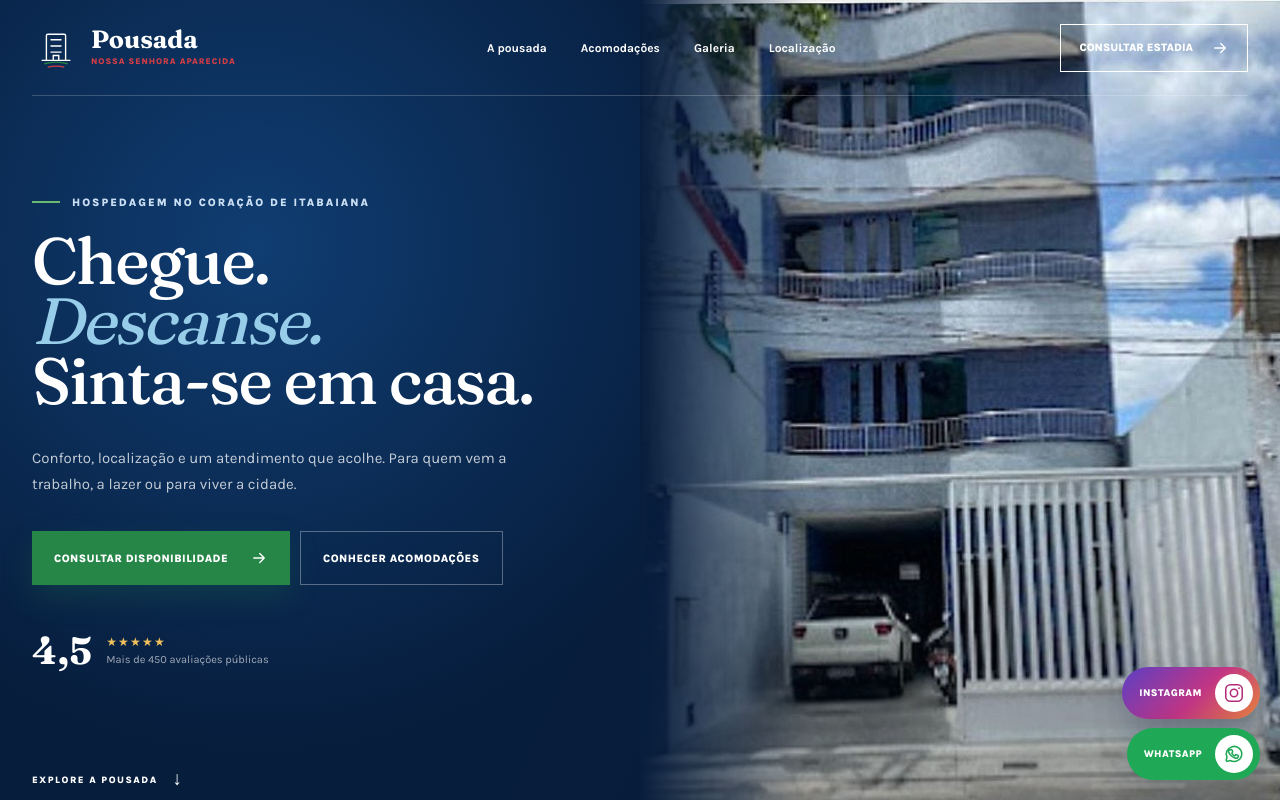
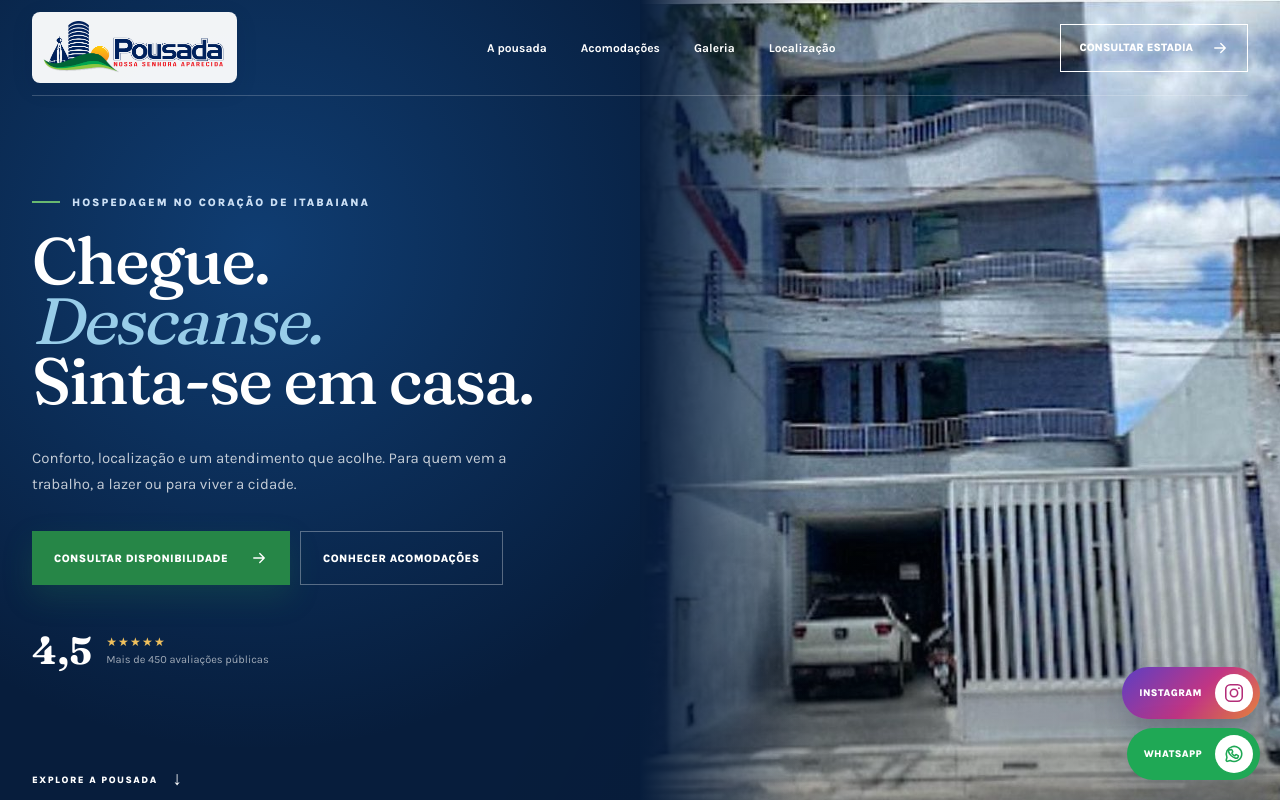
Before and after one commit to afilhomarcusa-eng/SITESMARCUS, a Next.js app in the folder clientes/pousada-nossa-senhora-aparecida/site/: page / in a window 1280 px wide. Shown: the top 800 px of the page. Built offline with nearby package versions, Linux system fonts and the light colour scheme.

Commit message:
fix: aplica logo oficial e corrige fotos dos quartos

```diff
--- a/clientes/pousada-nossa-senhora-aparecida/site/components/pousada-site.tsx
+++ b/clientes/pousada-nossa-senhora-aparecida/site/components/pousada-site.tsx
@@ -66,12 +66,7 @@ function SocialIcon({ name }: { name: "whatsapp" | "instagram" }) {
 function Brand() {
   return (
     <span className="brand" aria-label="Pousada Nossa Senhora Aparecida">
-      <svg viewBox="0 0 64 70" aria-hidden="true">
-        <path className="brand__building" d="M18 53V17c0-1.1.9-2 2-2h24c1.1 0 2 .9 2 2v36M11 53h42M24 23h16M24 32h16M24 41h16M28 53v-7h8v7" />
-        <path className="brand__green" d="M15 58c11-3 24-3 34 0" />
-        <path className="brand__red" d="M20 63c8-2 17-2 24 0" />
-      </svg>
-      <span><strong>Pousada</strong><small>Nossa Senhora Aparecida</small></span>
+      <Image src="/images/logo-pousada-horizontal.png" alt="" width={292} height={90} quality={100} priority />
     </span>
   );
 }
```
Also changed, not shown: clientes/pousada-nossa-senhora-aparecida/site/app/site.css, clientes/pousada-nossa-senhora-aparecida/site/public/images/logo-pousada-horizontal.png (added).
